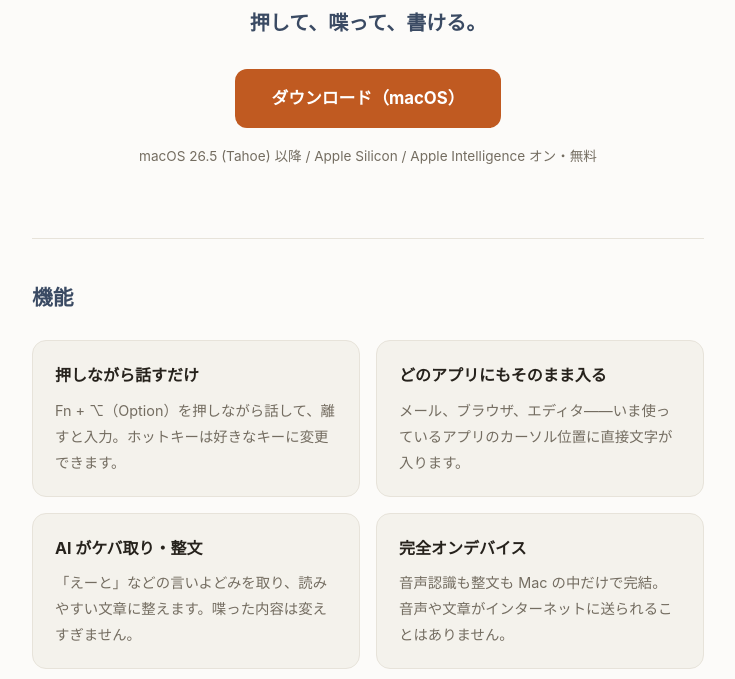
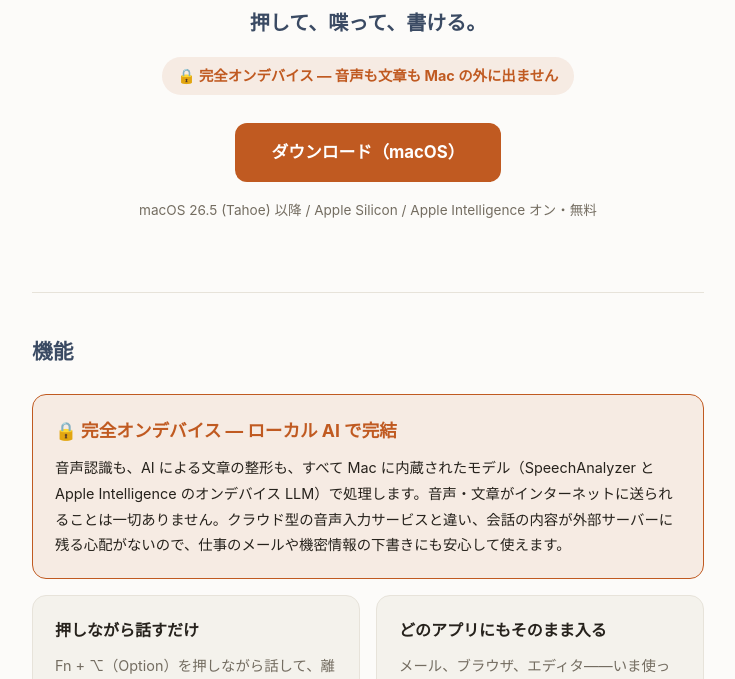
Before and after one commit to rkomio/shiba-voice-site, a plain HTML site: page index.html in a window 1280 px wide. Shown: the part 273-952 px from the top of the page, without its empty margins (272-1007 px from the left). Drawn offline with Linux system fonts and the light colour scheme.

Commit message:
Feature on-device processing as the headline selling point
Co-Authored-By: Claude Fable 5 <noreply@anthropic.com>

```diff
--- a/index.html
+++ b/index.html
@@ -51,7 +51,17 @@
   .hero { text-align: center; padding: 72px 0 56px; }
   .hero img { width: 112px; height: 112px; border-radius: 26px; }
   .hero h1 { font-size: 2rem; margin: 20px 0 8px; letter-spacing: 0.02em; }
-  .hero .catch { font-size: 1.25rem; color: var(--indigo); font-weight: 600; margin: 0 0 28px; }
+  .hero .catch { font-size: 1.25rem; color: var(--indigo); font-weight: 600; margin: 0 0 16px; }
+  .badge {
+    display: inline-block;
+    background: var(--kaki-soft);
+    color: var(--kaki);
+    font-size: 0.9rem;
+    font-weight: 700;
+    padding: 6px 16px;
+    border-radius: 999px;
+    margin: 0 0 28px;
+  }
   .dl-btn {
     display: inline-block;
     background: var(--kaki);
@@ -84,6 +94,13 @@
   }
   .card h3 { margin: 0 0 8px; font-size: 1rem; }
   .card p { margin: 0; color: var(--muted); font-size: 0.9rem; }
+  .card.highlight {
+    grid-column: 1 / -1;
+    border: 1px solid var(--kaki);
+    background: var(--kaki-soft);
+  }
+  .card.highlight h3 { color: var(--kaki); font-size: 1.1rem; }
+  .card.highlight p { color: var(--ink); }
 
   /* Install steps */
   ol.steps { padding-left: 0; margin: 0; counter-reset: step; list-style: none; }
@@ -142,6 +159,7 @@
     <img src="assets/shiba-voice-icon.png" alt="Shiba Voice アイコン">
     <h1>Shiba Voice</h1>
     <p class="catch">押して、喋って、書ける。</p>
+    <p class="badge">🔒 完全オンデバイス — 音声も文章も Mac の外に出ません</p>
     <a class="dl-btn" href="https://github.com/rkomio/shiba-voice-site/releases/latest/download/ShibaVoice.zip">ダウンロード（macOS）</a>
     <p class="req">macOS 26.5 (Tahoe) 以降 / Apple Silicon / Apple Intelligence オン・無料</p>
   </header>
@@ -149,6 +167,10 @@
   <section>
     <h2>機能</h2>
     <div class="features">
+      <div class="card highlight">
+        <h3>🔒 完全オンデバイス — ローカル AI で完結</h3>
+        <p>音声認識も、AI による文章の整形も、すべて Mac に内蔵されたモデル（SpeechAnalyzer と Apple Intelligence のオンデバイス LLM）で処理します。音声・文章がインターネットに送られることは一切ありません。クラウド型の音声入力サービスと違い、会話の内容が外部サーバーに残る心配がないので、仕事のメールや機密情報の下書きにも安心して使えます。</p>
+      </div>
       <div class="card">
         <h3>押しながら話すだけ</h3>
         <p>Fn + ⌥（Option）を押しながら話して、離すと入力。ホットキーは好きなキーに変更できます。</p>
@@ -162,8 +184,8 @@
         <p>「えーと」などの言いよどみを取り、読みやすい文章に整えます。喋った内容は変えすぎません。</p>
       </div>
       <div class="card">
-        <h3>完全オンデバイス</h3>
-        <p>音声認識も整文も Mac の中だけで完結。音声や文章がインターネットに送られることはありません。</p>
+        <h3>無料・広告なし</h3>
+        <p>サブスクリプションもアカウント登録も不要。ダウンロードしてすぐ使えます。</p>
       </div>
     </div>
   </section>
```
